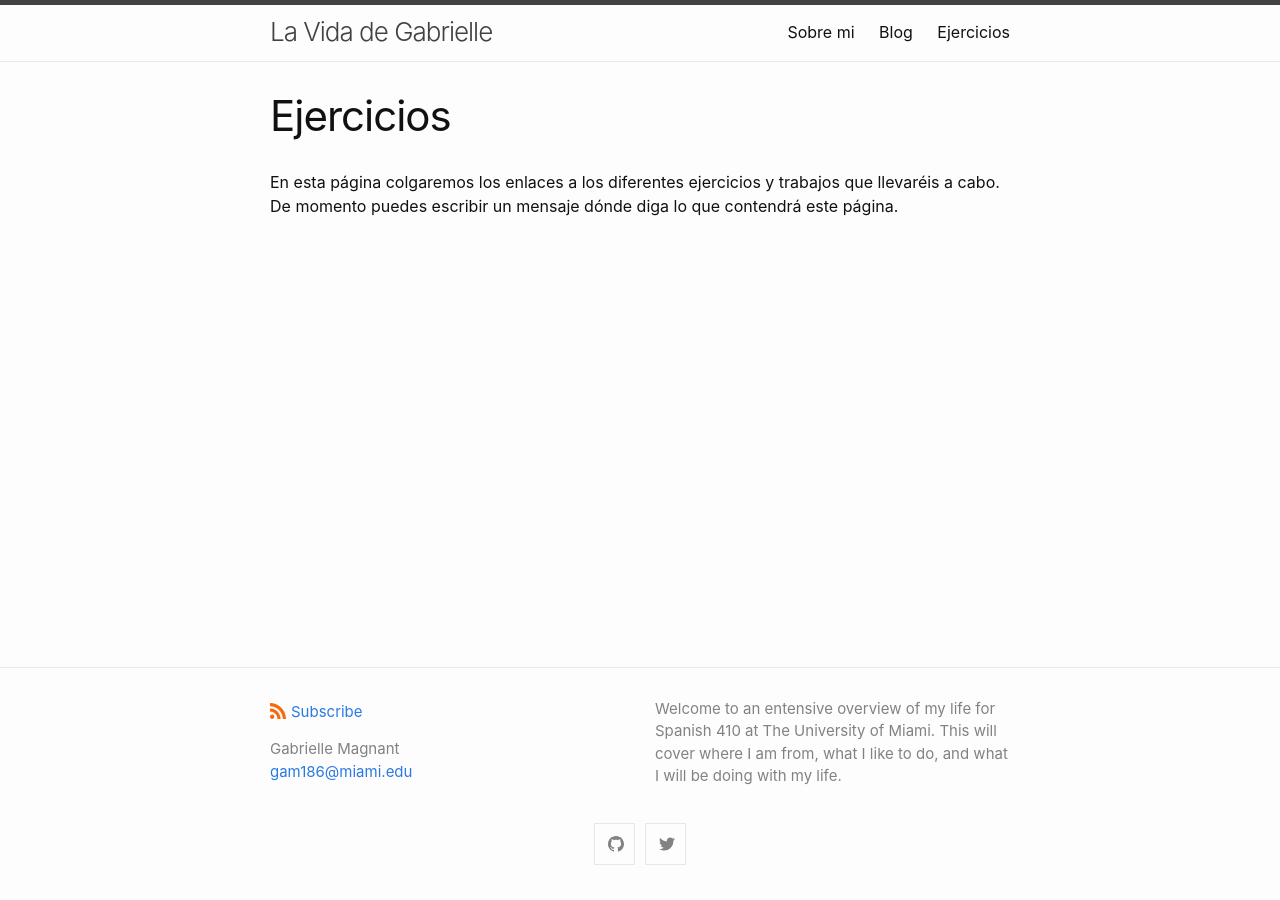
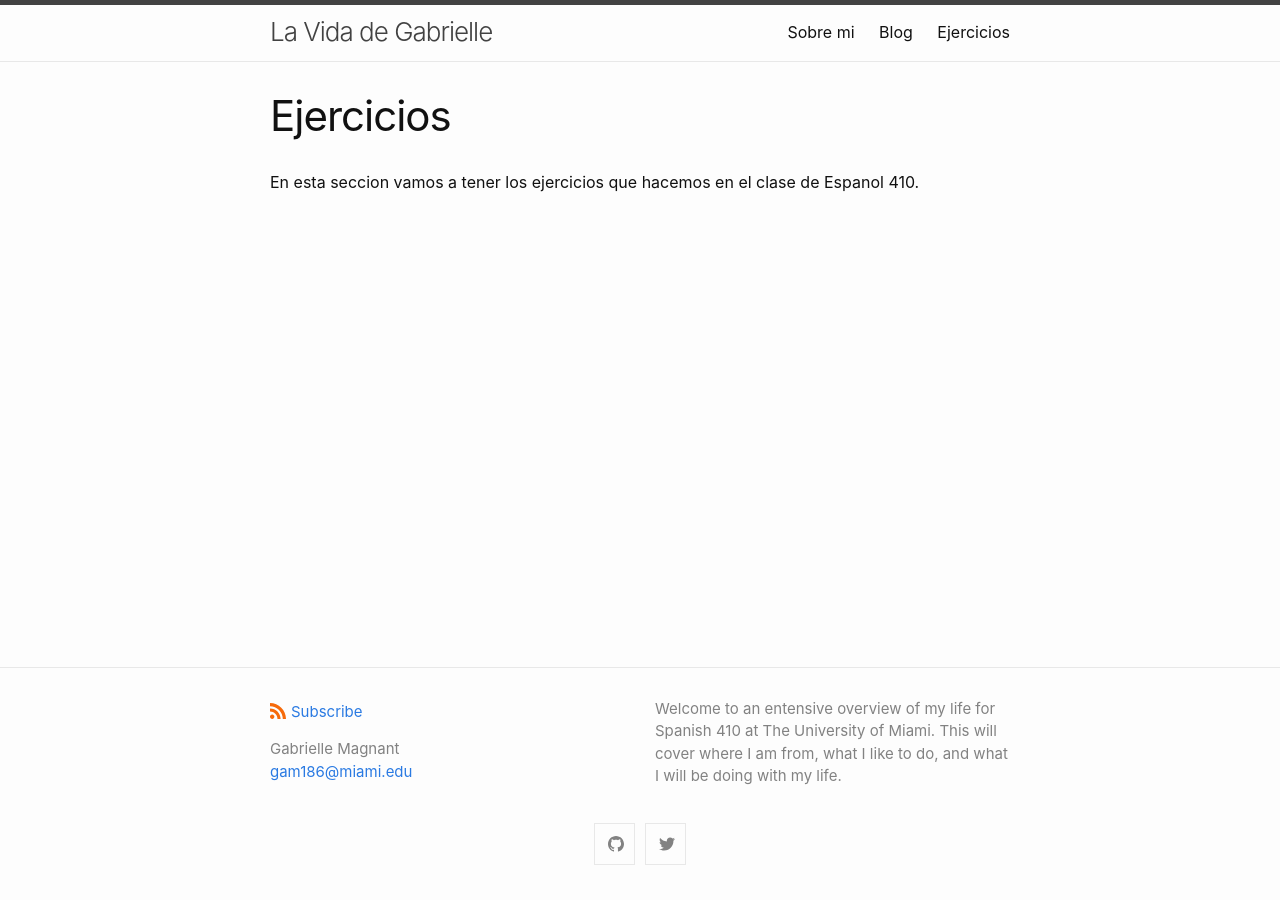
Before and after one commit to gmagnant00/gmagnant00.github.io, a Jekyll site: the page built from ejercicios.md, in a window 1280 px wide. Built offline with Jekyll 4.4.1, drawn with Linux system fonts in a browser that asks for light colours.

Commit message:
Update ejercicios.md

```diff
--- a/ejercicios.md
+++ b/ejercicios.md
@@ -4,4 +4,4 @@ title: Ejercicios
 permalink: /ejercicios/
 ---
 
-En esta página colgaremos los enlaces a los diferentes ejercicios y trabajos que llevaréis a cabo. De momento puedes escribir un mensaje dónde diga lo que contendrá este página.
+En esta seccion vamos a tener los ejercicios que hacemos en el clase de Espanol 410.
```
